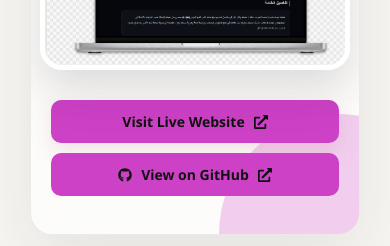
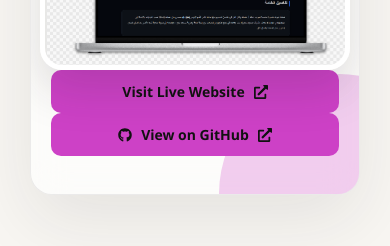
Before and after one commit to khalidmuhamadmuhamad80-arch/portfolio-frontend, a React app: page /projects/mk-web-studio in a window 390 px wide. Shown: the part 576-822 px from the top of the page. Built offline with nearby package versions, Linux system fonts and the light colour scheme; no server answers; the HTML template or start-up script is replaced by a standard one.

Commit message:
Initial Django backend

```diff
--- a/src/components/Navbar.jsx
+++ b/src/components/Navbar.jsx
@@ -9,21 +9,21 @@ function Navbar() {
 // Main navigation links
 const navigationLinks = [
   { name: "Home", href: "/#home" },
-  { name: "About", href: "#about" },
-  { name: "Skills", href: "#skills" },
-  { name: "Projects", href: "#projects" },
-  { name: "Contact", href: "#contact" },
-  { name: "Social Media", href: "#social-media" },
+  { name: "About", href: "/#about" },
+  { name: "Skills", href: "/#skills" },
+  { name: "Projects", href: "/#projects" },
+  { name: "Contact", href: "/#contact" },
+  { name: "Social Media", href: "/#social-media" },
 ];
 
 // Dropdown links
 const quickLinks = [
   { name: "Home", href: "/#home" },
-  { name: "About", href: "#about" },
-  { name: "Skills", href: "#skills" },
-  { name: "Projects", href: "#projects" },
-  { name: "Contact", href: "#contact" },
-  { name: "Social Media", href: "#social-media" },
+  { name: "About", href: "/#about" },
+  { name: "Skills", href: "/#skills" },
+  { name: "Projects", href: "/#projects" },
+  { name: "Contact", href: "/#contact" },
+  { name: "Social Media", href: "/#social-media" },
 ];
 
   return (
--- a/src/components/mkwebstudio.css
+++ b/src/components/mkwebstudio.css
@@ -19,29 +19,6 @@
   margin: 0 auto;
 }
 
-
-/* =========================================
-   HERO SECTION
-========================================= */
-
-.mk-project-hero {
-  width: 100%;
-  min-height: calc(100vh - 78px);
-
-  display: flex;
-  align-items: center;
-  justify-content: center;
-
-  padding: 70px 5%;
-  box-sizing: border-box;
-
-  background: #f8f6f2;
-}
-
-
-
-
-
 /* =========================================
    PROJECT HERO
 ========================================= */
@@ -54,7 +31,7 @@
   align-items: center;
   justify-content: center;
 
-  padding: 70px 5%;
+  padding: 65px 5%;
 
   box-sizing: border-box;
 
@@ -63,19 +40,24 @@
 
 
 /* =========================================
-   HERO CONTAINER
+   HERO CARD
 ========================================= */
 
 .mk-project-hero-container {
+  position: relative;
+
   width: min(1120px, 100%);
 
   display: grid;
 
   grid-template-columns: 1.05fr 0.95fr;
 
+  grid-template-areas:
+    "content image";
+
   align-items: center;
 
-  gap: 70px;
+  gap: 65px;
 
   padding: 55px;
 
@@ -94,13 +76,11 @@
     0 25px 70px rgba(36, 34, 40, 0.09);
 
   overflow: hidden;
-
-  position: relative;
 }
 
 
 /* =========================================
-   DECORATIVE BACKGROUND
+   DECORATIVE CIRCLE
 ========================================= */
 
 .mk-project-hero-container::before {
@@ -154,6 +134,8 @@
 ========================================= */
 
 .mk-project-hero-content {
+  grid-area: content;
+
   position: relative;
 
   z-index: 2;
@@ -186,11 +168,13 @@
 
 
 /* =========================================
-   PROJECT TITLE
+   TITLE
 ========================================= */
 
 .mk-project-title {
   margin: 0;
+
+  max-width: 680px;
 
   color: #242228;
 
@@ -201,8 +185,6 @@
   font-weight: 800;
 
   letter-spacing: -2.5px;
-
-  max-width: 650px;
 }
 
 
@@ -211,9 +193,9 @@
 ========================================= */
 
 .mk-project-short-description {
+  max-width: 540px;
+
   margin: 20px 0 0;
-
-  max-width: 540px;
 
   color: #5c5650;
 
@@ -230,6 +212,8 @@
 ========================================= */
 
 .mk-project-hero-image {
+  grid-area: image;
+
   position: relative;
 
   z-index: 2;
@@ -244,7 +228,9 @@
 }
 
 
-/* Decorative frame */
+/* =========================================
+   IMAGE DECORATIVE FRAME
+========================================= */
 
 .mk-project-hero-image::before {
   content: "";
@@ -253,7 +239,7 @@
 
   width: 82%;
 
-  aspect-ratio: 1 / 0.72;
+  aspect-ratio: 16 / 10;
 
   max-width: 480px;
 
@@ -277,13 +263,13 @@
 
 
 /* =========================================
-   HERO IMAGE ELEMENT
+   IMAGE
 ========================================= */
 
 .mk-project-hero-image img {
   display: block;
 
-  width: min(100%, 500px);
+  width: min(100%, 480px);
 
   aspect-ratio: 16 / 10;
 
@@ -311,270 +297,7 @@
 
 
 /* =========================================
-   HERO BUTTONS
-========================================= */
-
-.mk-project-hero-buttons {
-  display: flex;
-
-  align-items: center;
-
-  gap: 13px;
-
-  margin-top: 30px;
-
-  flex-wrap: wrap;
-}
-
-
-.mk-project-hero-buttons .mk-project-link {
-  display: inline-flex;
-
-  align-items: center;
-
-  justify-content: center;
-
-  gap: 9px;
-
-  min-width: 135px;
-
-  padding: 12px 20px;
-
-  border-radius: 10px;
-
-  text-decoration: none;
-
-  font-size: 14px;
-
-  font-weight: 700;
-
-  transition:
-    transform 0.25s ease,
-    box-shadow 0.25s ease,
-    background 0.25s ease,
-    color 0.25s ease;
-}
-
-
-/* =========================================
-   PRIMARY BUTTON
-========================================= */
-
-.mk-project-hero-buttons .live-link {
-  background: #cd41c6;
-
-  color: #111111;
-
-  box-shadow:
-    0 8px 20px rgba(201, 130, 145, 0.22);
-}
-
-
-.mk-project-hero-buttons .live-link:hover {
-  transform: translateY(-2px);
-
-  background: #36df45;
-
-  color: #ffffff;
-
-  box-shadow:
-    0 12px 25px rgba(54, 223, 69, 0.22);
-}
-
-
-/* =========================================
-   SECONDARY BUTTON
-========================================= */
-
-.mk-project-hero-buttons .github-link {
-  background: #cd41c6;
-
-  color: #111111;
-}
-
-
-.mk-project-hero-buttons .github-link:hover {
-  transform: translateY(-2px);
-
-  background: #36df45;
-
-  color: #ffffff;
-
-  box-shadow:
-    0 12px 25px rgba(54, 223, 69, 0.22);
-}
-
-
-/* =========================================
-   TABLET
-========================================= */
-
-@media (max-width: 950px) {
-
-  .mk-project-hero {
-    padding: 55px 4%;
-  }
-
-  .mk-project-hero-container {
-    gap: 40px;
-
-    padding: 42px;
-  }
-
-  .mk-project-title {
-    font-size: clamp(38px, 5vw, 55px);
-  }
-
-  .mk-project-short-description {
-    font-size: 15px;
-  }
-
-  .mk-project-hero-image img {
-    width: min(100%, 420px);
-  }
-}
-
-
-/* =========================================
-   MOBILE
-========================================= */
-
-@media (max-width: 750px) {
-
-  .mk-project-hero {
-    min-height: auto;
-
-    padding: 45px 5%;
-  }
-
-  .mk-project-hero-container {
-
-    /* Content first */
-    grid-template-columns: 1fr;
-
-    grid-template-areas:
-      "content"
-      "image";
-
-    gap: 42px;
-
-    padding: 35px 25px;
-
-    border-radius: 26px;
-
-    text-align: center;
-  }
-
-
-  /* Content */
-
-  .mk-project-hero-content {
-    grid-area: content;
-
-    width: 100%;
-
-    align-items: center;
-  }
-
-
-  .mk-project-short-description {
-    max-width: 500px;
-  }
-
-
-  /* Image */
-
-  .mk-project-hero-image {
-    grid-area: image;
-
-    width: 100%;
-
-    display: flex;
-
-    justify-content: center;
-  }
-
-
-  .mk-project-hero-image img {
-    width: min(85vw, 360px);
-
-    aspect-ratio: 16 / 10;
-  }
-
-
-  /* Buttons */
-
-  .mk-project-hero-buttons {
-    justify-content: center;
-
-    flex-wrap: wrap;
-  }
-}
-
-
-/* =========================================
-   SMALL MOBILE
-========================================= */
-
-@media (max-width: 450px) {
-
-  .mk-project-hero {
-    padding: 30px 4%;
-  }
-
-  .mk-project-hero-container {
-    padding: 30px 20px;
-
-    gap: 32px;
-
-    border-radius: 22px;
-  }
-
-
-  .mk-project-title {
-    font-size: 39px;
-
-    letter-spacing: -1.8px;
-  }
-
-
-  .mk-project-short-description {
-    font-size: 14px;
-
-    line-height: 1.7;
-  }
-
-
-  .mk-project-hero-image img {
-    width: 82vw;
-
-    max-width: 300px;
-
-    border-width: 5px;
-
-    border-radius: 22px;
-  }
-
-
-  .mk-project-hero-buttons {
-    width: 100%;
-
-    flex-direction: column;
-
-    gap: 10px;
-  }
-
-
-  .mk-project-hero-buttons .mk-project-link {
-    width: 100%;
-
-    box-sizing: border-box;
-  }
-}
-
-
-/* =========================================
-   HERO BUTTONS
+   HERO LINKS
 ========================================= */
 
 .mk-project-hero-links {
@@ -585,11 +308,13 @@
   gap: 13px;
 
   margin-top: 32px;
+
+  flex-wrap: wrap;
 }
 
 
 /* =========================================
-   BASE BUTTON
+   BUTTON
 ========================================= */
 
 .mk-project-link {
@@ -598,6 +323,7 @@
   display: inline-flex;
 
   align-items: center;
+
   justify-content: center;
 
   gap: 9px;
@@ -630,7 +356,7 @@
    PRIMARY BUTTON
 ========================================= */
 
-.mk-project-link:first-child {
+.mk-project-hero-links .live-link {
   background: #cd41c6;
 
   color: #111111;
@@ -639,7 +365,8 @@
     0 8px 20px rgba(201, 130, 145, 0.22);
 }
 
-.mk-project-link:first-child:hover {
+
+.mk-project-hero-links .live-link:hover {
   transform: translateY(-2px) scale(1.02);
 
   background: #36df45;
@@ -647,21 +374,22 @@
   color: #ffffff;
 
   box-shadow:
-    0 12px 25px rgba(242, 140, 91, 0.25);
+    0 12px 25px rgba(54, 223, 69, 0.22);
 }
 
 
 /* =========================================
-   SECONDARY BUTTON
+   GITHUB BUTTON
 ========================================= */
 
-.mk-project-link:last-child {
+.mk-project-hero-links .github-link {
   background: #cd41c6;
 
   color: #111111;
 }
 
-.mk-project-link:last-child:hover {
+
+.mk-project-hero-links .github-link:hover {
   transform: translateY(-2px) scale(1.02);
 
   background: #36df45;
@@ -669,8 +397,204 @@
   color: #ffffff;
 
   box-shadow:
-    0 12px 25px rgba(118, 103, 168, 0.2);
+    0 12px 25px rgba(54, 223, 69, 0.22);
 }
+
+
+/* =========================================
+   TABLET
+========================================= */
+
+@media (max-width: 950px) {
+
+  .mk-project-hero {
+    padding: 55px 4%;
+  }
+
+
+  .mk-project-hero-container {
+    gap: 42px;
+
+    padding: 42px;
+  }
+
+
+  .mk-project-title {
+    font-size: clamp(38px, 5vw, 55px);
+  }
+
+
+  .mk-project-short-description {
+    font-size: 15px;
+  }
+
+
+  .mk-project-hero-image img {
+    width: min(100%, 420px);
+  }
+}
+
+
+/* =========================================
+   MOBILE
+========================================= */
+
+@media (max-width: 750px) {
+
+  .mk-project-hero {
+    min-height: auto;
+
+    padding: 45px 5%;
+  }
+
+
+  .mk-project-hero-container {
+
+    grid-template-columns: 1fr;
+
+    grid-template-areas:
+      "content"
+      "image";
+
+    gap: 42px;
+
+    padding: 35px 25px;
+
+    border-radius: 26px;
+
+    text-align: center;
+  }
+
+
+  /* Content */
+
+  .mk-project-hero-content {
+
+    width: 100%;
+
+    align-items: center;
+  }
+
+
+  .mk-project-short-description {
+    max-width: 500px;
+  }
+
+
+  /* Image */
+
+  .mk-project-hero-image {
+
+    width: 100%;
+
+    display: flex;
+
+    justify-content: center;
+  }
+
+
+  .mk-project-hero-image img {
+
+    width: min(85vw, 360px);
+
+    aspect-ratio: 16 / 10;
+  }
+
+
+  /* Buttons */
+
+  .mk-project-hero-links {
+
+    justify-content: center;
+
+    flex-wrap: wrap;
+  }
+}
+
+
+/* =========================================
+   SMALL MOBILE
+========================================= */
+
+@media (max-width: 450px) {
+
+  .mk-project-hero {
+    padding: 30px 4%;
+  }
+
+
+  .mk-project-hero-container {
+
+    padding: 30px 20px;
+
+    gap: 32px;
+
+    border-radius: 22px;
+  }
+
+
+  .mk-project-title {
+
+    font-size: 39px;
+
+    letter-spacing: -1.8px;
+  }
+
+
+  .mk-project-short-description {
+
+    font-size: 14px;
+
+    line-height: 1.7;
+  }
+
+
+  .mk-project-hero-image img {
+
+    width: 82vw;
+
+    max-width: 300px;
+
+    border-width: 5px;
+
+    border-radius: 22px;
+  }
+
+
+  .mk-project-hero-links {
+
+    width: 100%;
+
+    flex-direction: column;
+
+    gap: 10px;
+  }
+
+
+  .mk-project-link {
+
+    width: 100%;
+
+    box-sizing: border-box;
+  }
+}
+
+
+/* =========================================
+   REDUCED MOTION
+========================================= */
+
+@media (prefers-reduced-motion: reduce) {
+
+  .mk-project-hero-image::before,
+  .mk-project-hero-image img,
+  .mk-project-link {
+
+    transition: none;
+  }
+}
+
+
 
 
 /* =========================================
--- a/src/components/mkwebstudio.jsx
+++ b/src/components/mkwebstudio.jsx
@@ -3,6 +3,7 @@ import { motion } from "framer-motion";
 import { FaGithub, FaExternalLinkAlt } from "react-icons/fa";
 import "./mkwebstudio.css";
 import Navbar from "./Navbar";
+import Footer from "./Footer";
 function MKWebStudio() {
   const project = {
     title: "MK Web Studio — Digital Solutions for Modern Businesses",
@@ -275,6 +276,8 @@ function MKWebStudio() {
       </section>
 
     </main>
+
+        <Footer />
     </>
   );
 }
```
